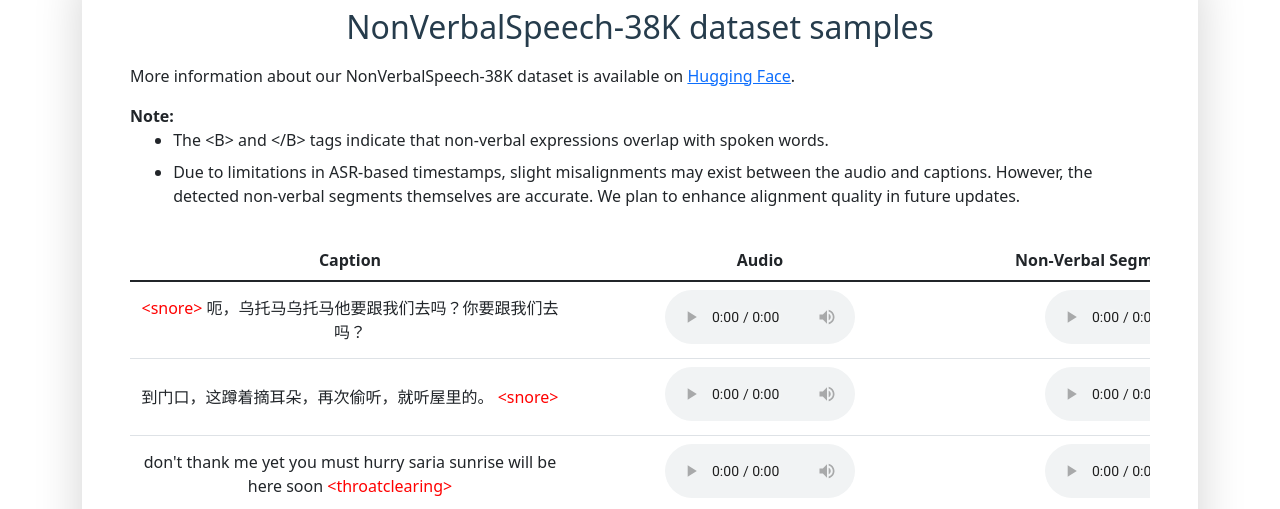
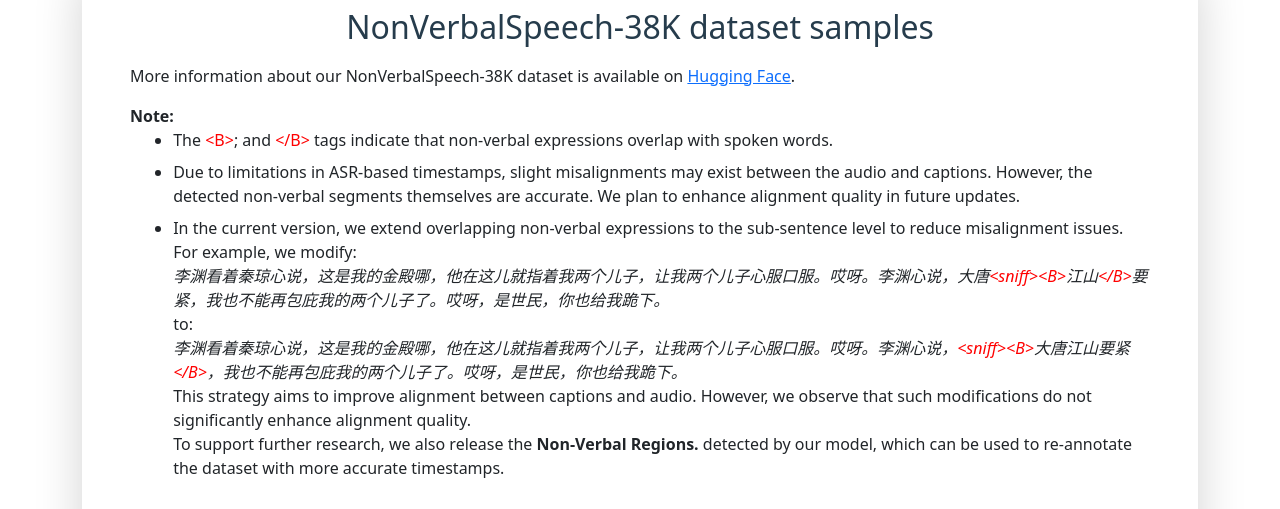
Before and after one commit to nonverbalspeech38k/nonverspeech38k, a plain HTML site: page index.html in a window 1280 px wide. Shown: the part 7540-8049 px from the top of the page. Drawn offline with Linux system fonts and the light colour scheme.

```diff
--- a/index.html
+++ b/index.html
@@ -1715,8 +1715,22 @@
         <p>More information about our NonVerbalSpeech-38K dataset is available on <a href="https://huggingface.co/datasets/nonverbalspeech/nonverbalspeech38k">Hugging Face</a>.</p>
         <b>Note:</b>
         <ul>
-          <li>The &lt;B&gt; and &lt;/B&gt; tags indicate that non-verbal expressions overlap with spoken words.</li>
+          <li>The <span style="color:red;">&lt;B&gt;</span>; and <span style="color:red;">&lt;/B&gt;</span> tags indicate that non-verbal expressions overlap with spoken words.</li>
           <li>Due to limitations in ASR-based timestamps, slight misalignments may exist between the audio and captions. However, the detected non-verbal segments themselves are accurate. We plan to enhance alignment quality in future updates.</li>
+          <li>
+            In the current version, we extend overlapping non-verbal expressions to the sub-sentence level to reduce misalignment issues. For example, we modify:
+            <br>
+            <i>李渊看着秦琼心说，这是我的金殿哪，他在这儿就指着我两个儿子，让我两个儿子心服口服。哎呀。李渊心说，大唐<span style="color:red;">&lt;sniff&gt;&lt;B&gt;</span>江山<span style="color:red;">&lt;/B&gt;</span>要紧，我也不能再包庇我的两个儿子了。哎呀，是世民，你也给我跪下。</i>
+            <br>
+            to:
+            <br>
+            <i>李渊看着秦琼心说，这是我的金殿哪，他在这儿就指着我两个儿子，让我两个儿子心服口服。哎呀。李渊心说，<span style="color:red;">&lt;sniff&gt;&lt;B&gt;</span>大唐江山要紧<span style="color:red;">&lt;/B&gt;</span>，我也不能再包庇我的两个儿子了。哎呀，是世民，你也给我跪下。</i>
+            <br>
+            This strategy aims to improve alignment between captions and audio. However, we observe that such modifications do not significantly enhance alignment quality.
+            <br>
+            To support further research, we also release the <b>Non-Verbal Regions.</b> detected by our model, which can be used to re-annotate the dataset with more accurate timestamps.
+          </li>
+
         </ul>
 
 		<div class="table-responsive pt-3">
```
